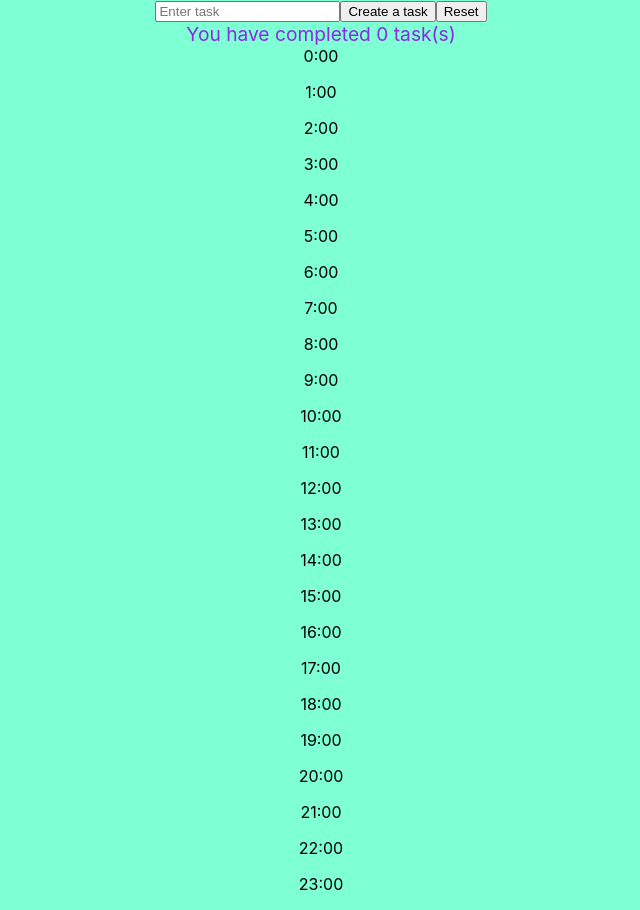
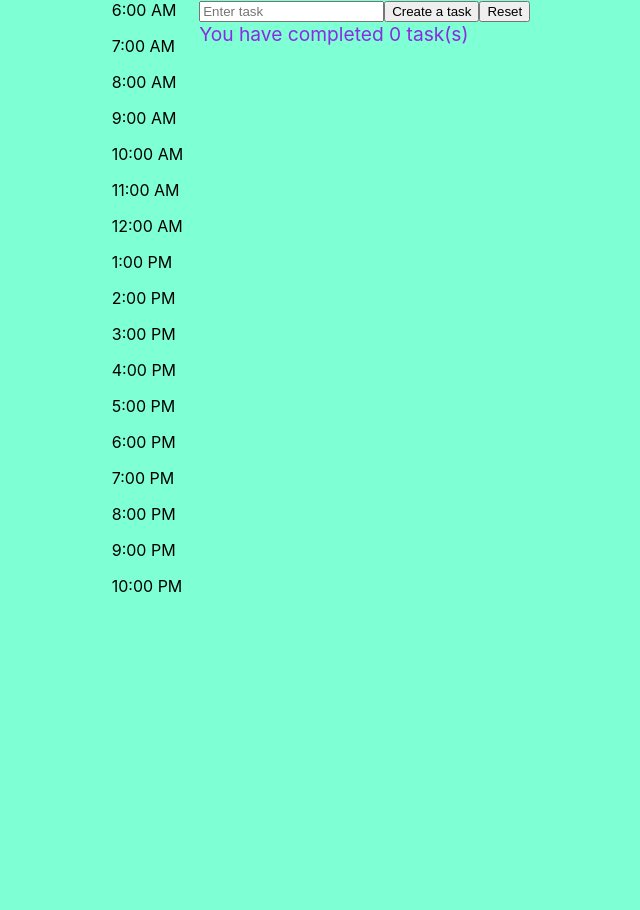
Before and after one commit to tSquand/sandbox, a React (Create React App) app: page / in a window 1280 px wide. Shown: the whole page, without its empty margins (319-959 px from the left). After the commit the page ends 800 px from the top, so only its background shows below. Built offline with nearby package versions, Linux system fonts and the light colour scheme.

Commit message:
Changes to the time list, displays side-by-side with the task section, only displays 6AM - 10PM now

```diff
--- a/src/App.css
+++ b/src/App.css
@@ -1,5 +1,8 @@
 .App {
-  text-align: center;
+  display: flex;
+  align-items: flex-start;
+  justify-content: center;
+  gap: 1rem;
 }
 
 .App-logo {
--- a/src/App.js
+++ b/src/App.js
@@ -1,10 +1,12 @@
-import logo from './logo.svg';
 import './App.css';
 import List from './components/List';
+import HourPlanner from './components/HourPlanner';
+
 
 function App() {
   return (
     <div className="App">
+      <HourPlanner/>
       <List/>
     </div>
   );
--- a/src/components/HourPlanner/index.js
+++ b/src/components/HourPlanner/index.js
@@ -1,17 +1,26 @@
 import React, { useState } from "react";
 
 const HourPlanner = ({ onTaskScheduled }) => {
-    const [schedule, setSchedule] = useState(Array(24).fill([]));
+    const [scheduleAM, setScheduleAM] = useState(Array(7).fill([]));
+    const [schedulePM, setSchedulePM] = useState(Array(10).fill([]));
 
-    const onDrop = (event, hour) => {
+    const onDrop = (event, hour, isPM) => {
         event.preventDefault();
         const task = event.dataTransfer.getData("task");
         if (task) {
-            setSchedule((prevSchedule) => {
+            if (isPM) {
+                setSchedulePM((prevSchedule) => {
                     const newSchedule = [...prevSchedule];
                     newSchedule[hour] = [...newSchedule[hour], task];
                     return newSchedule;
                 });
+            } else {
+                setScheduleAM((prevSchedule) => {
+                    const newSchedule = [...prevSchedule];
+                    newSchedule[hour] = [...newSchedule[hour], task];
+                    return newSchedule;
+                });
+            }
             onTaskScheduled(task);
         }
     };
@@ -20,23 +29,30 @@ const HourPlanner = ({ onTaskScheduled }) => {
         event.preventDefault();
     };
 
-    return (
-        <div className="hour-planner">
-            {schedule.map((tasks, hour) => (
+    const renderHourSlots = (schedule, isPM) => {
+        return schedule.map((tasks, hour) => (
             <div
                 key={hour}
                 className="hour-slot"
-                    onDrop={(event) => onDrop(event, hour)}
+                onDrop={(event) => onDrop(event, hour, isPM)}
                 onDragOver={onDragOver}
             >
-                        <div className="hour-label">{hour}:00</div>
+                <div className="hour-label">
+                    {isPM ? hour + 1 : hour + 6}:00 {isPM ? "PM" : "AM"}
+                </div>
                 <ul>
                     {tasks.map((task, index) => (
                         <li key={index}>{task}</li>
                     ))}
                 </ul>
             </div>
-            ))}
+        ));
+    };
+
+    return (
+        <div className="hour-planner">
+            {renderHourSlots(scheduleAM, false)}
+            {renderHourSlots(schedulePM, true)}
         </div>
     );
 };
--- a/src/components/List/index.js
+++ b/src/components/List/index.js
@@ -1,16 +1,16 @@
 import React, { useState, useCallback } from "react";
 import Item from "../Item";
-import SpaghettiCount from "../SpaghettiCount";
-import HourPlanner from "../HourPlanner";
+import TaskCounter from "../TaskCounter";
+
 
 const List = () => {
     const [items, setItems] = useState([]);
-    const [spaghettiCount, setSpaghettiCount] = useState(0);
+    const [taskCount, setTaskCount] = useState(0);
     const [inputValue, setInputValue] = useState("");
 
     const incrementCounter = useCallback(() => {
-        setSpaghettiCount(spaghettiCount + 1)
-    }, [spaghettiCount, setSpaghettiCount]);
+        setTaskCount(taskCount + 1)
+    }, [taskCount, setTaskCount]);
 
 
     const addItem = useCallback(() => {
@@ -22,8 +22,8 @@ const List = () => {
 
     const resetList = useCallback(() => {
         setItems([]);
-        setSpaghettiCount(0);
-    }, [setItems, setSpaghettiCount]);
+        setTaskCount(0);
+    }, [setItems, setTaskCount]);
 
     const handleInputChange = useCallback((event) => {
         setInputValue(event.target.value);
@@ -35,11 +35,11 @@ const List = () => {
         }
     }, [addItem]);
 
-    const onTaskScheduled = useCallback(
+   /* const onTaskScheduled = useCallback(
         (task) => {
             setItems((prevItems) => prevItems.filter((item) => item !== task));
         }, [setItems]
-    );
+    );*/
 
     return (
         <div>
@@ -52,12 +52,12 @@ const List = () => {
                     onKeyDown={handleKeyPress}
                     placeholder="Enter task"
                 />
-                <button id="create-task-button" onClick={() => addItem()}> Create a task</button>
+                <button id="create-task-button" onClick={() => addItem()}>Create a task</button>
                 <button onClick={resetList}>Reset</button>
 
             </div>
-            <SpaghettiCount count={spaghettiCount}/>
-            <HourPlanner onTaskScheduled={onTaskScheduled} />
+            <TaskCounter count={taskCount}/>
+
         </div>
     );
 };
--- a/src/components/SpaghettiCount/index.js
+++ /dev/null
@@ -1,12 +0,0 @@
-import React from 'react';
-
-
-const SpaghettiCount = ({count}) => {
-return(
-    <div className="spaghettiInformation">
-       You have completed {count} task(s)
-    </div>
-)
-}
-
-export default SpaghettiCount;
--- /dev/null
+++ b/src/components/TaskCounter/index.js
@@ -0,0 +1,12 @@
+import React from 'react';
+
+
+const TaskCounter = ({count}) => {
+return(
+    <div className="task-counter">
+       You have completed {count} task(s)
+    </div>
+)
+}
+
+export default TaskCounter;
--- a/src/index.css
+++ b/src/index.css
@@ -13,7 +13,7 @@ code {
     monospace;
 }
 
-.spaghettiInformation {
+.task-counter {
   color: blueviolet;
   font-size:larger;
 }
```
Lines whose indentation alone changed are shown as unchanged.
